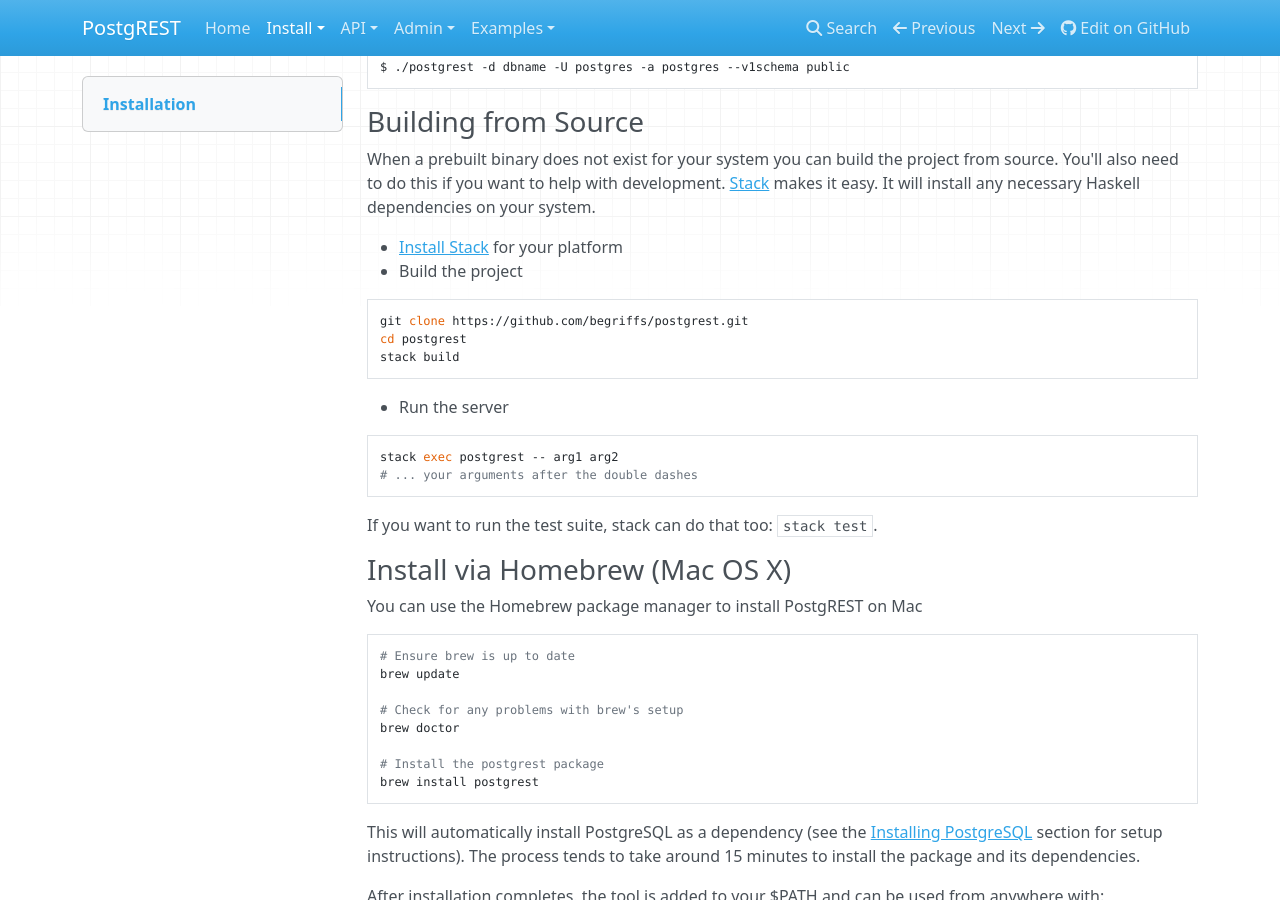
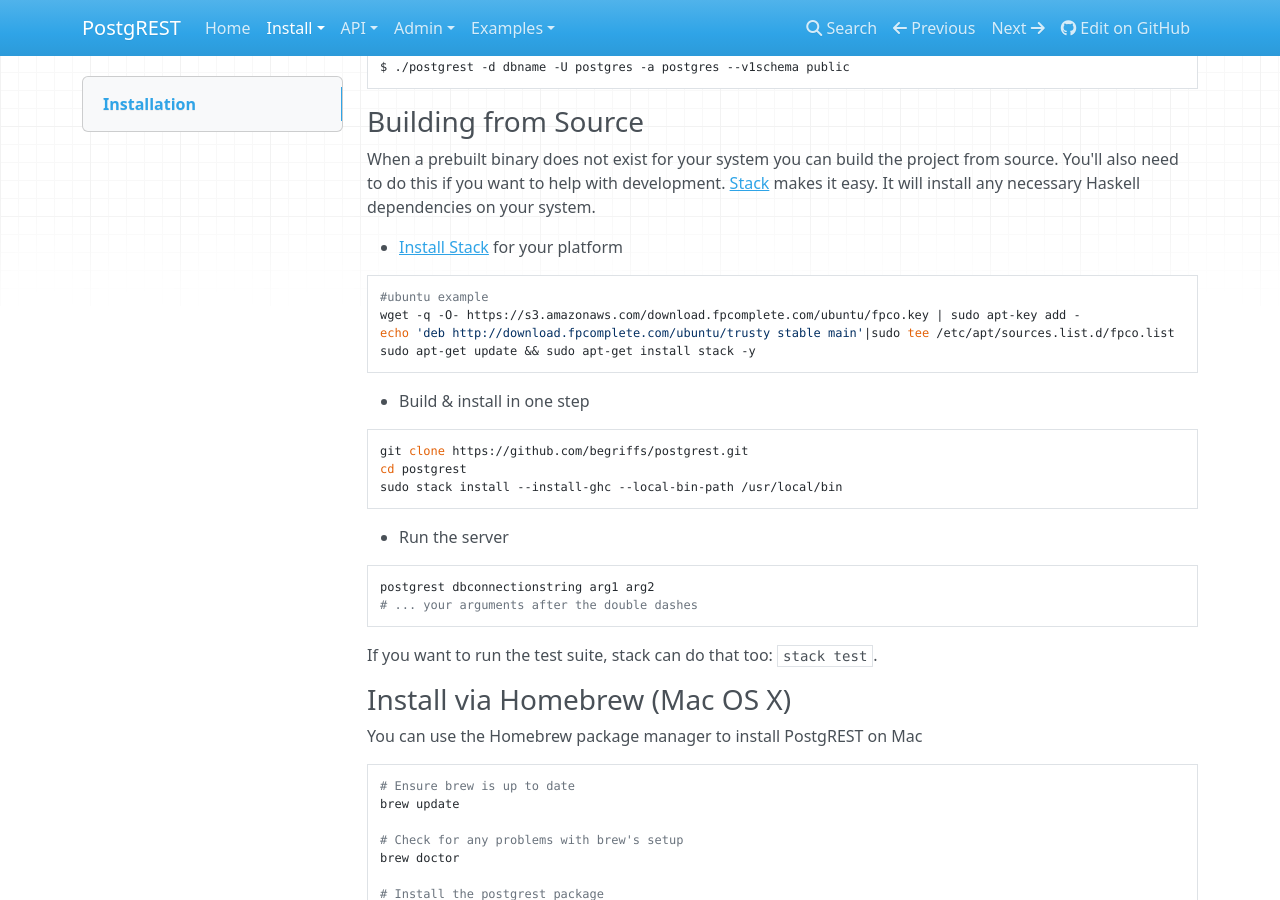
Before and after one commit to PostgREST/postgrest, an MkDocs documentation site: the page built from docs/install/server.md, in a window 1280 px wide and 900 px high, scrolled down 701 px. Built offline with MkDocs 1.6.1, drawn with Linux system fonts in a browser that asks for light colours; nearby versions of some CDN libraries; old or Windows-style settings are respelled for this version of MkDocs.

Commit message:
modify build from source steps to also copy the bin to the right location

````diff
--- a/docs/install/server.md
+++ b/docs/install/server.md
@@ -36,18 +36,24 @@
 When a prebuilt binary does not exist for your system you can build the project from source. You'll also need to do this if you want to help with development. [Stack](https://github.com/commercialhaskell/stack) makes it easy. It will install any necessary Haskell dependencies on your system.
 
 * [Install Stack](https://github.com/commercialhaskell/stack#how-to-install) for your platform
-* Build the project
+```bash
+#ubuntu example
+wget -q -O- https://s3.amazonaws.com/download.fpcomplete.com/ubuntu/fpco.key | sudo apt-key add -
+echo 'deb http://download.fpcomplete.com/ubuntu/trusty stable main'|sudo tee /etc/apt/sources.list.d/fpco.list
+sudo apt-get update && sudo apt-get install stack -y
+```
+* Build & install in one step
 
 ```bash
 git clone https://github.com/begriffs/postgrest.git
 cd postgrest
-stack build
+sudo stack install --install-ghc --local-bin-path /usr/local/bin
 ```
 
 * Run the server
 
 ```bash
-stack exec postgrest -- arg1 arg2
+postgrest dbconnectionstring arg1 arg2
 # ... your arguments after the double dashes
 ```
 
````
